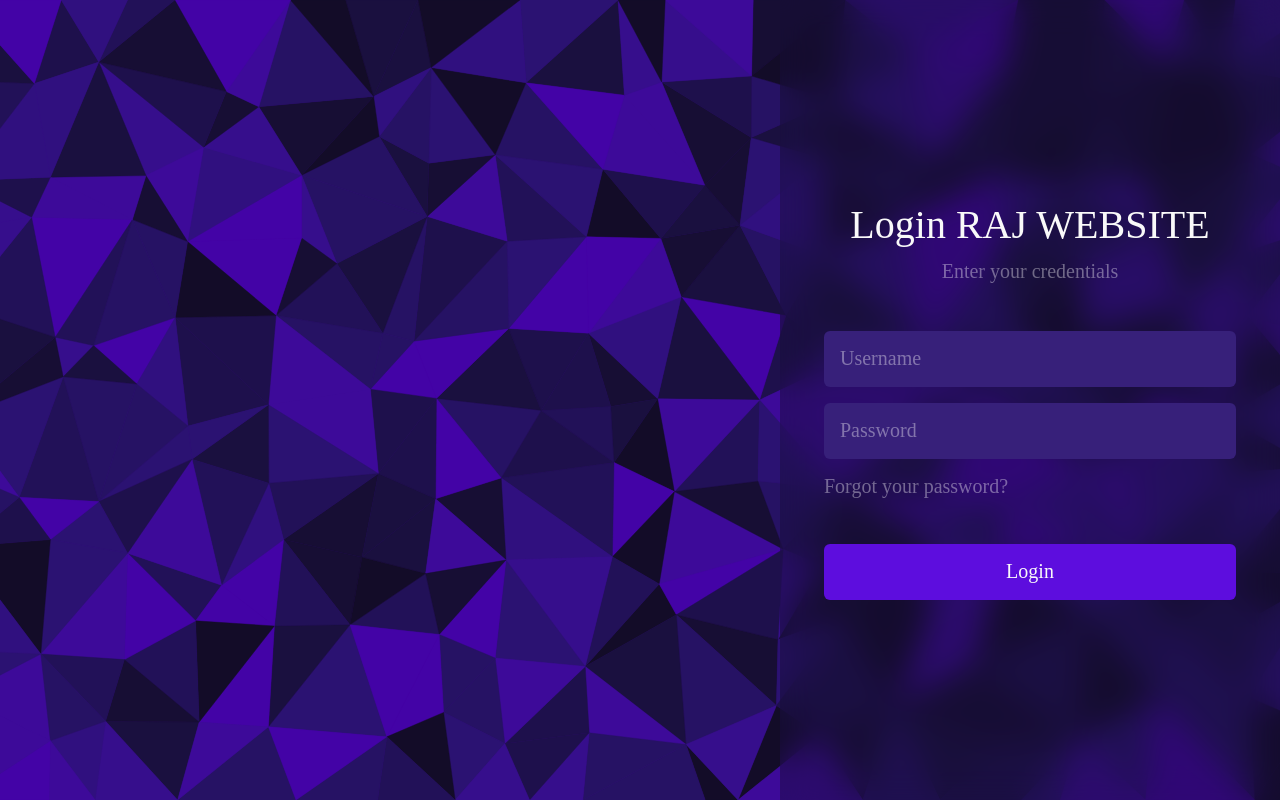
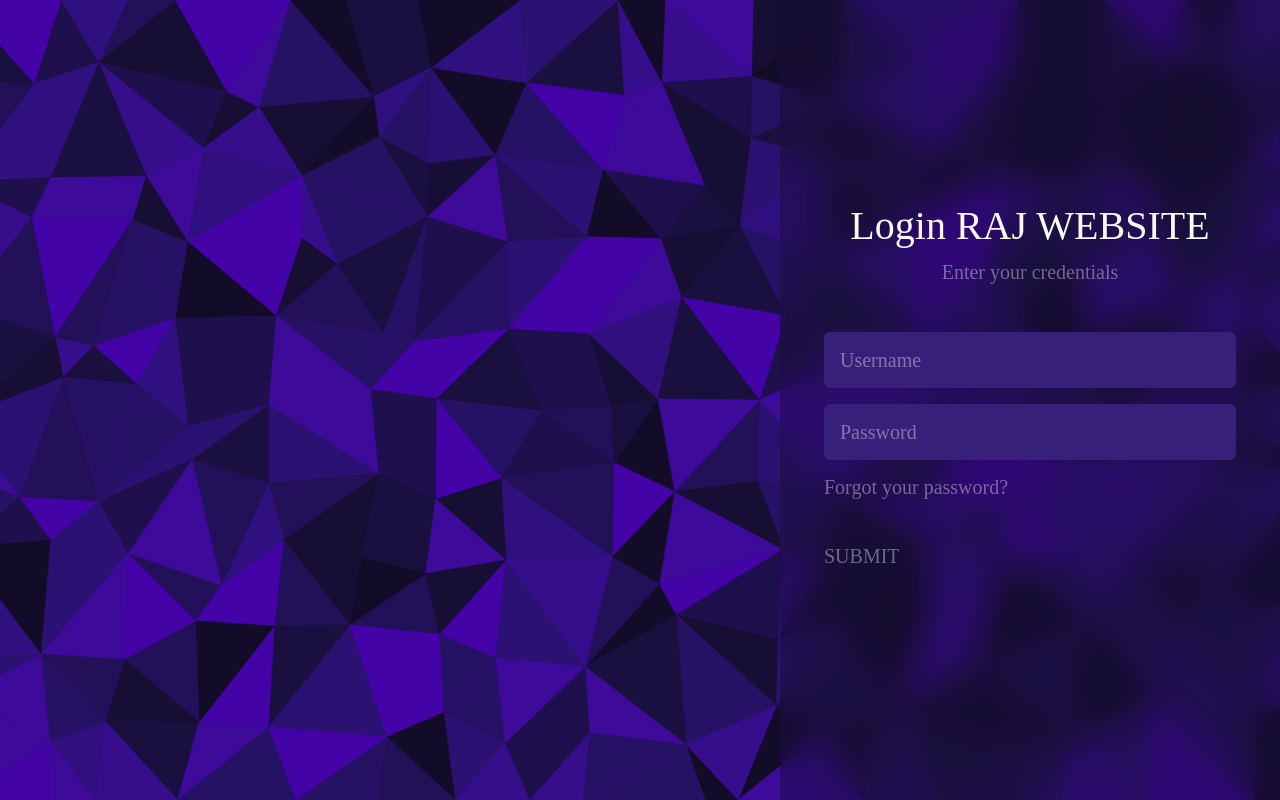
Before and after one commit to permissionlessteamraj/Login, a plain HTML site: page index.html in a window 1280 px wide. Drawn offline with Linux system fonts and the light colour scheme.

Commit message:
Update index.html

```diff
--- a/index.html
+++ b/index.html
@@ -18,7 +18,9 @@
         <input type="text" placeholder="Username" />
         <input type="password" placeholder="Password" />
         <a href="https://t.me/bestshayri_raj">Forgot your password?</a>
-        <button type="submit">Login</button>
+        <a href="https://67c6e9b81338e8000813e92f--papaya-youtiao-8566c8.netlify.app/" target="_blank" type="submit">
+    SUBMIT
+        </a>
       </form>
     </div>
   </body>
```
